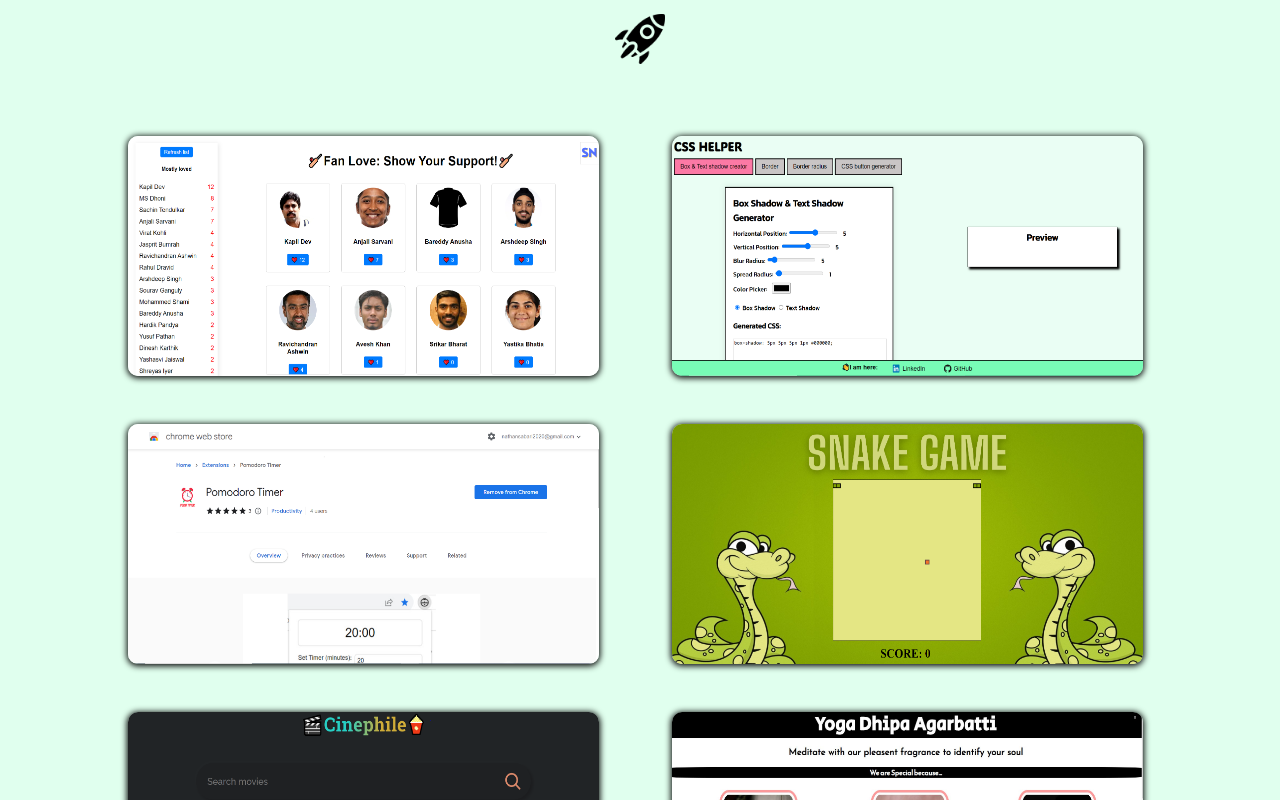
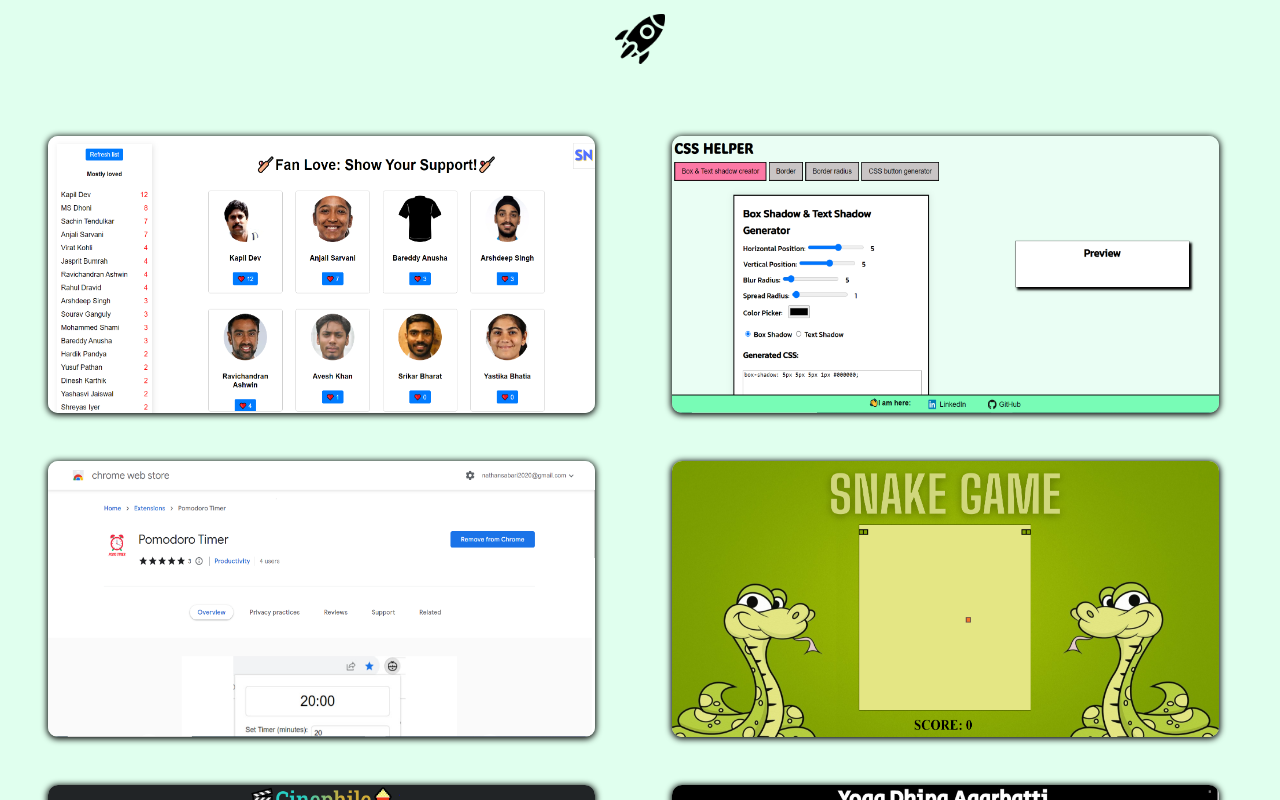
Before and after one commit to nath-techie/sabari, a React (Create React App) app: page / in a window 1280 px wide. Shown: the part 1460-2260 px from the top of the page. Built offline with nearby package versions, Linux system fonts and the light colour scheme; a web font is replaced by a local one.

Commit message:
Update App.css

```diff
--- a/src/App.css
+++ b/src/App.css
@@ -154,7 +154,7 @@ display:grid;grid-gap: 3rem;}
   .pro-container{ grid-template-columns: repeat(2, 1fr);}}
 .pro-box{
   margin:0.5rem;
-  width:95%; height: 100%;max-width: 30rem;max-height: 30rem;
+  width:95%; height: 100%;max-width: 35rem;max-height: 35rem;
 font-size: 2rem;
 display:flex;position: relative;
 flex-direction: column;
@@ -175,7 +175,7 @@ border-radius: 10px;
   position: absolute;
   top:0;left:0;
   border-radius:10px;
-   background-color:#597cfe;
+   background:linear-gradient(0deg, rgba(34,193,195,1) 0%, rgba(168,189,104,1) 74%, rgba(253,187,45,1) 100%);
        color:white;
   font-family: 'Nanum Myeongjo', serif;
   font-size: 0.5rem;text-align: center;}
```
